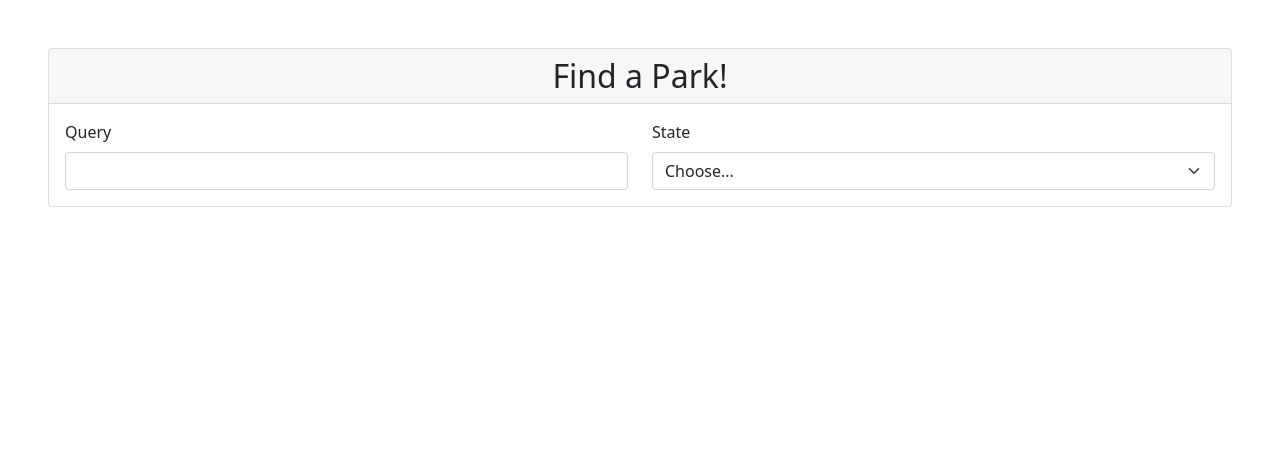
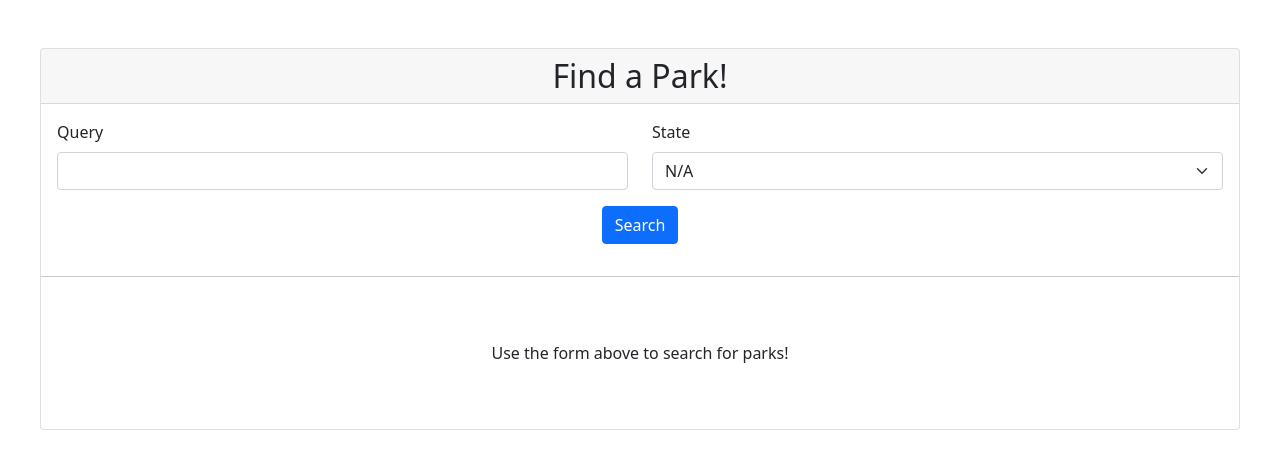
Before and after one commit to Project-2-Team-1/Frontend, an Angular app: page /search in a window 1280 px wide. Shown: the top 466 px of the page. Built offline with nearby package versions, Linux system fonts and the light colour scheme.

Commit message:
Fetch results on form submit

```diff
--- a/src/app/app.module.ts
+++ b/src/app/app.module.ts
@@ -4,13 +4,12 @@ import { HttpClientModule } from '@angular/common/http';
 
 import { AppRoutingModule, routingComponents } from './app-routing.module';
 import { AppComponent } from './app.component';
-import { LoginComponent } from './components/login/login.component';
 import { FormsModule } from '@angular/forms';
 
 @NgModule({
   declarations: [
     AppComponent,
-    LoginComponent
+    ...routingComponents
   ],
   imports: [
     BrowserModule,
--- a/src/app/components/search-results/search-results.component.css
+++ b/src/app/components/search-results/search-results.component.css
@@ -0,0 +1,3 @@
+div.card {
+    max-width: 1200px;
+}
--- a/src/app/components/search-results/search-results.component.html
+++ b/src/app/components/search-results/search-results.component.html
@@ -1,13 +1,13 @@
-<div class="card m-5">
+<div class="card my-5 mx-auto">
     <h2 class="card-title card-header text-center">Find a Park!</h2>
     <form (ngSubmit)="search()" class="row p-3">
         <div class="col-md-6">
             <label for="Query" class="form-label">Query</label>
-            <input class="form-control" type="text" name="query" id="query">
+            <input class="form-control" type="text" name="query" id="query" [(ngModel)]="query" >
         </div>
         <div class="col-md-6">
             <label for="inputState" class="form-label">State</label>
-            <select name="state" id="inputState" class="form-select">
+            <select name="state" id="inputState" class="form-select" [(ngModel)]="state">
                 <option selected>Choose...</option>
                 <option value="">N/A</option>
                 <option value="AK">Alaska</option>
@@ -64,5 +64,17 @@
                 <option value="WY">Wyoming</option>
             </select>
         </div>
+        <div class="mt-3 text-center">
+            <button type="submit" class="btn btn-primary">Search</button>
+        </div>
     </form>
+    <hr>
+    <div>
+        <p class="text-center p-5" *ngIf="parks.length == 0">
+            Use the form above to search for parks!
+        </p>
+        <ul class="list-group" *ngFor="let p of parks">
+
+        </ul>
+    </div>
 </div>
--- a/src/app/components/search-results/search-results.component.ts
+++ b/src/app/components/search-results/search-results.component.ts
@@ -1,3 +1,4 @@
+import { ParkService } from './../../service/park.service';
 import { Component, OnInit } from '@angular/core';
 import { NgForm } from '@angular/forms';
 
@@ -8,15 +9,30 @@ import { NgForm } from '@angular/forms';
 })
 export class SearchResultsComponent implements OnInit {
 
+  parks: Object[] = [];
   query: string = "";
   state: string = "";
+  message: string = "";
 
-  constructor() { }
+  constructor(private parkService: ParkService) { }
 
   ngOnInit(): void {
   }
 
   search() {
-
+    this.query = this.query.trim();
+    let response;
+    if(this.query && this.state) {
+      response = this.parkService.searchParksByQueryAndState(this.query, this.state);
+    } else if (this.query) {
+      response = this.parkService.searchParksByQuery(this.query);
+    } else if (this.state) {
+      response = this.parkService.searchParksByState(this.state);
+    } else {
+      this.message = "Bad input";
+    }
+    response?.subscribe(res => {
+      console.log(res);
+    })
   }
 }
--- a/src/app/service/park.service.ts
+++ b/src/app/service/park.service.ts
@@ -23,6 +23,12 @@ export class ParkService {
 
   searchParksByState(state: string) {
     return this.http.get(`${PARKS_URL}?stateCode=${state}&api_key=${API_KEY}`)
+      .pipe(catchError(this.handleError));
+  }
+
+  searchParksByQueryAndState(query: string, state: string) {
+    return this.http.get(`${PARKS_URL}?q=${query}&stateCode=${state}&api_key=${API_KEY}`)
+      .pipe(catchError(this.handleError));
   }
 
   private handleError(httpError: HttpErrorResponse) {
--- a/src/environments/environment.ts
+++ b/src/environments/environment.ts
@@ -7,7 +7,7 @@ export const environment = {
 };
 
 export const API_KEY = "OcqX9auv98CBweX5IEtQZIYRoYST7u883NZPSkSo";
-export const PARKS_BASE_URL = `developer.nps.gov/api/v1`
+export const PARKS_BASE_URL = `https://developer.nps.gov/api/v1`
 
 /*
  * For easier debugging in development mode, you can import the following file
```
Also changed, not shown: src/app/models/Park.ts (added).
